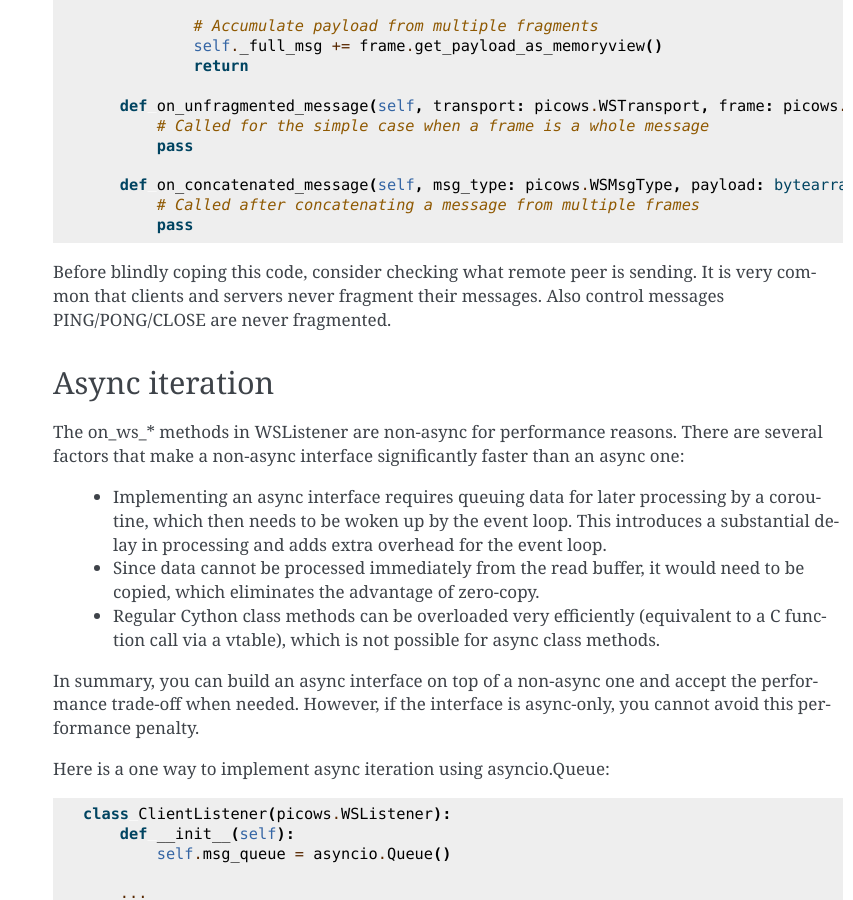
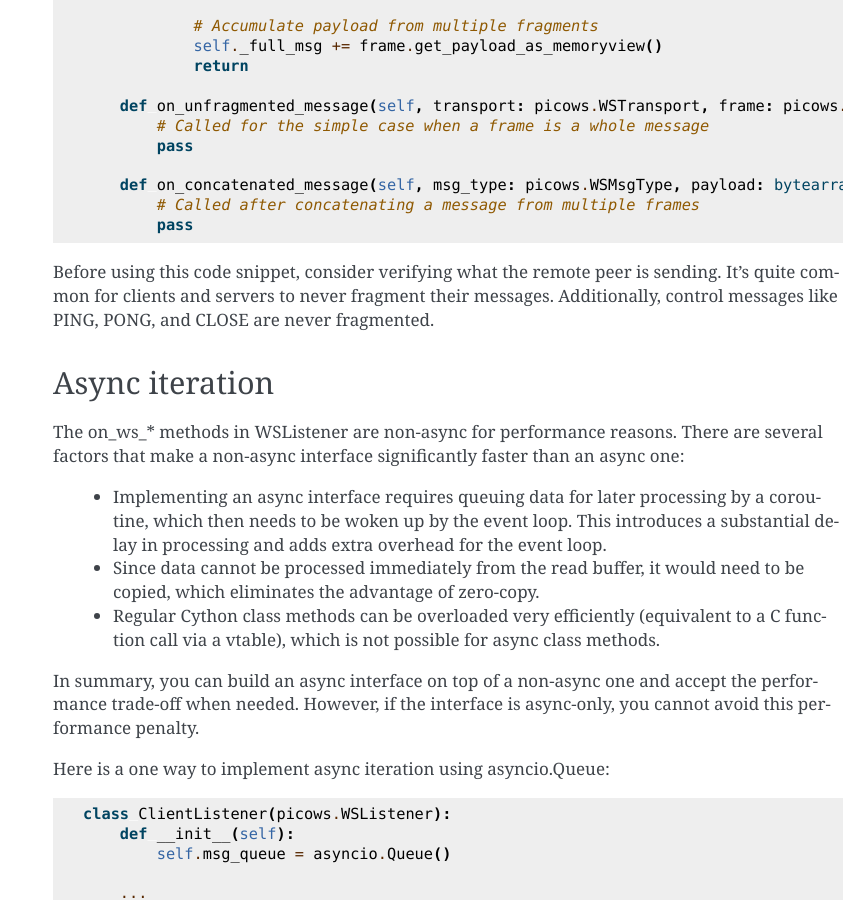
Before and after one commit to tarasko/picows, a Sphinx documentation site: the page built from docs/source/guides.rst, in a window 1280 px wide and 900 px high, scrolled down 2986 px. Shown: the whole window, without its empty margins (427-1280 px from the left). Built offline with Sphinx 7.4.7, drawn with Linux system fonts in a browser that asks for light colours.

Commit message:
Cleanup docs

```diff
--- a/README.rst
+++ b/README.rst
@@ -51,7 +51,7 @@ Popular WebSocket libraries provide high-level interfaces that handle timeouts,
 flow control, optional compression/decompression, and reassembly of WebSocket messages
 from frames, while also implementing async iteration interfaces.
 However, these features are typically implemented in pure Python, resulting in
-significant overhead—even when messages are small, un-fragmented (with every WebSocket frame marked as final),
+significant overhead even when messages are small, un-fragmented (with every WebSocket frame marked as final),
 and uncompressed.
 
 The async iteration interface relies on ``asyncio.Futures``, which adds additional
@@ -146,12 +146,12 @@ Echo server
 
 
 Features
-========
+====================
 * Maximally efficient WebSocket frame parser and builder implemented in Cython
 * Re-use memory as much as possible, avoid reallocations, and avoid unnecessary Python object creations
 * Provide Cython .pxd for efficient integration of user Cythonized code with picows
 * Ability to check if a frame is the last one in the receiving buffer
-* Support both secure and unsecure protocols (ws and wss schemes)
+* Auto ping-pong with an option to customize ping/pong messages.
 
 Contributing / Building From Source
 ===================================
--- a/docs/source/guides.rst
+++ b/docs/source/guides.rst
@@ -152,9 +152,9 @@ Here is the naive way to implement concatenation:
             # Called after concatenating a message from multiple frames
             pass
 
-Before blindly coping this code, consider checking what remote peer is sending.
-It is very common that clients and servers never fragment their messages.
-Also control messages PING/PONG/CLOSE are never fragmented.
+Before using this code snippet, consider verifying what the remote peer is sending.
+It's quite common for clients and servers to never fragment their messages.
+Additionally, control messages like PING, PONG, and CLOSE are never fragmented.
 
 Async iteration
 ---------------
```
